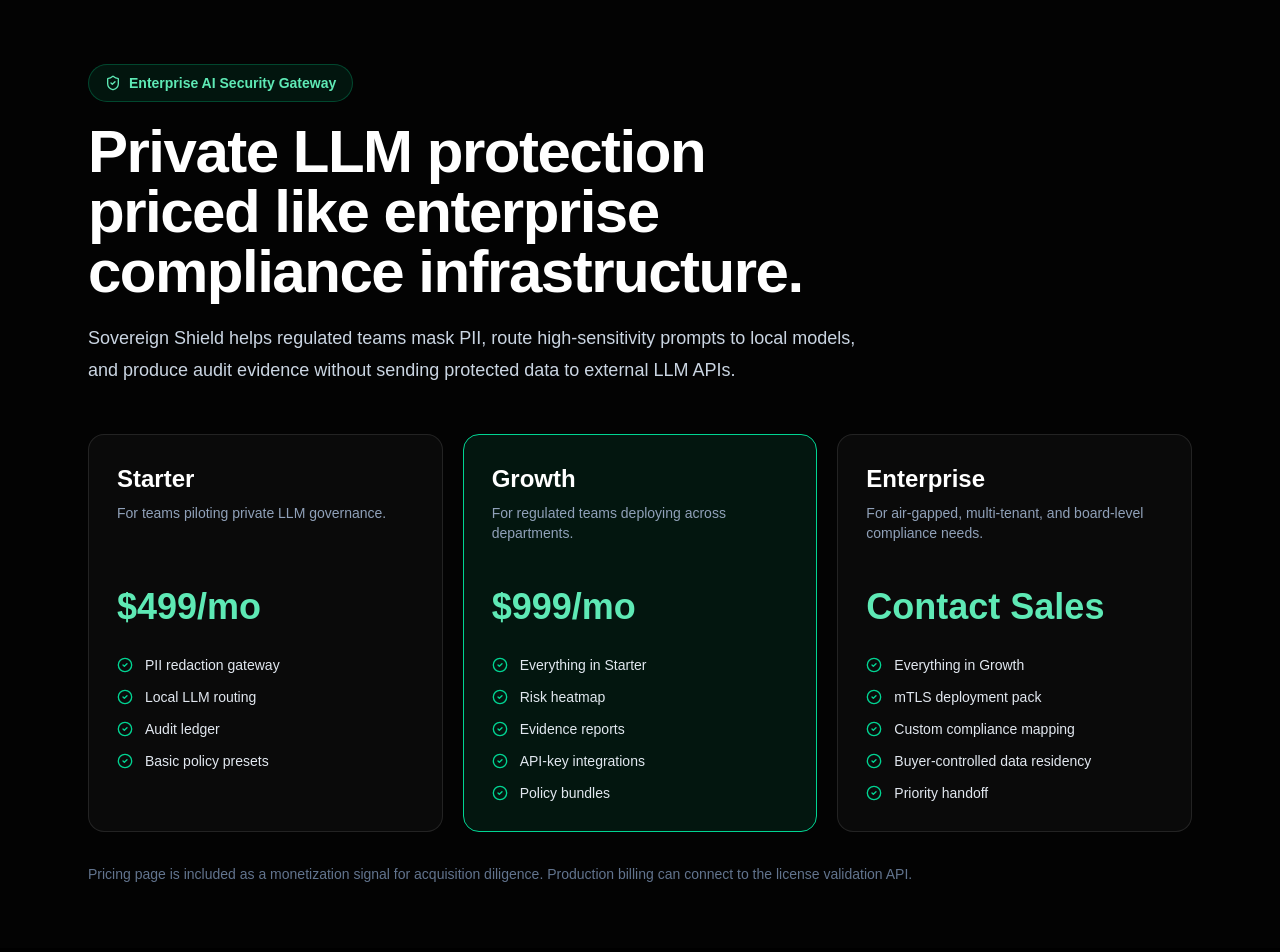
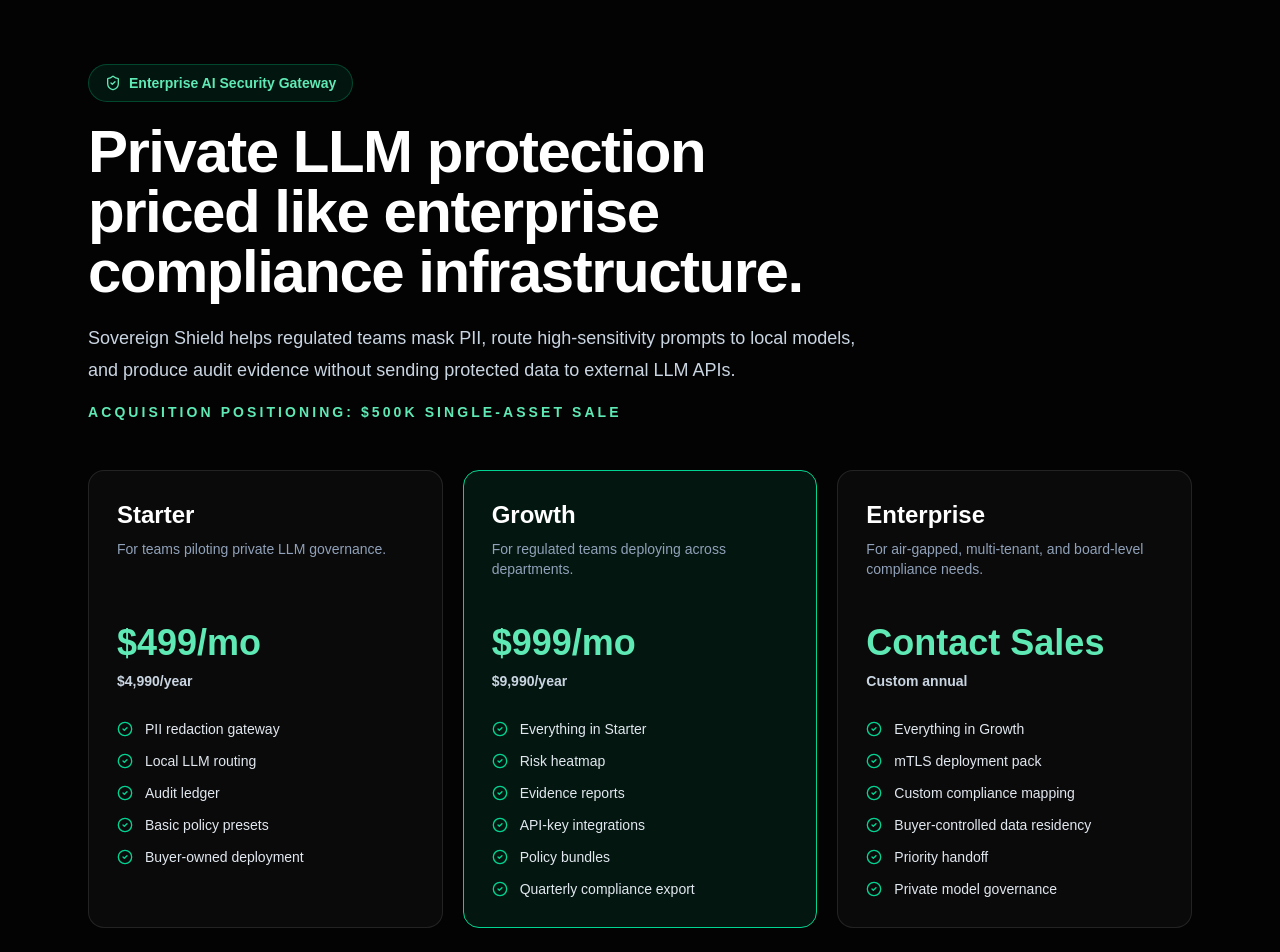
Before and after one commit to vishnuvardhanburri/Sentinel-Shield, a Next.js app in the folder frontend/: page /pricing in a window 1280 px wide. Shown: the top 952 px of the page. Built offline with nearby package versions, Linux system fonts and the light colour scheme.

Commit message:
docs: position sovereign shield for 500k acquisition

```diff
--- a/frontend/app/layout.tsx
+++ b/frontend/app/layout.tsx
@@ -13,7 +13,7 @@
 });
 
 export const metadata: Metadata = {
-  title: "Sentinel Shield | BY XAVIRA TECH LABS",
+  title: "Sovereign Shield | Xavira Tech Labs",
   description: "Enterprise AI Data Governance & PII Redaction — Xavira Tech Labs",
   icons: {
     icon: "/favicon.ico",
--- a/frontend/app/login/page.tsx
+++ b/frontend/app/login/page.tsx
@@ -59,7 +59,7 @@
               <path strokeLinecap="round" strokeLinejoin="round" strokeWidth="2" d="M9 12l2 2 4-4m5.618-4.016A11.955 11.955 0 0112 2.944a11.955 11.955 0 01-8.618 3.04A12.02 12.02 0 003 9c0 5.591 3.824 10.29 9 11.622 5.176-1.332 9-6.03 9-11.622 0-1.042-.133-2.052-.382-3.016z" />
             </svg>
           </div>
-          <h1 className="text-3xl font-extrabold text-[#f8fafc] tracking-tight">Sentinel Shield</h1>
+          <h1 className="text-3xl font-extrabold text-[#f8fafc] tracking-tight">Sovereign Shield</h1>
           <p className="text-[#38bdf8] mt-2 text-xs uppercase tracking-widest font-bold opacity-80">BY XAVIRA TECH LABS</p>
         </div>
 
--- a/frontend/app/page.tsx
+++ b/frontend/app/page.tsx
@@ -1,7 +1,7 @@
 import Dashboard from '../components/Dashboard';
 
 export const metadata = {
-  title: 'Sentinel Shield v2 | Enterprise AI Data Governance',
+  title: 'Sovereign Shield v2 | Enterprise AI Security Gateway',
   description: 'HIPAA · DPDP 2026 · GDPR compliant AI governance platform with real-time PII redaction, immutable audit ledger, and department-level policy enforcement.',
 };
 
--- a/frontend/app/pricing/page.tsx
+++ b/frontend/app/pricing/page.tsx
@@ -4,21 +4,24 @@
   {
     name: 'Starter',
     price: '$499/mo',
+    annual: '$4,990/year',
     description: 'For teams piloting private LLM governance.',
-    features: ['PII redaction gateway', 'Local LLM routing', 'Audit ledger', 'Basic policy presets'],
+    features: ['PII redaction gateway', 'Local LLM routing', 'Audit ledger', 'Basic policy presets', 'Buyer-owned deployment'],
   },
   {
     name: 'Growth',
     price: '$999/mo',
+    annual: '$9,990/year',
     description: 'For regulated teams deploying across departments.',
-    features: ['Everything in Starter', 'Risk heatmap', 'Evidence reports', 'API-key integrations', 'Policy bundles'],
+    features: ['Everything in Starter', 'Risk heatmap', 'Evidence reports', 'API-key integrations', 'Policy bundles', 'Quarterly compliance export'],
     featured: true,
   },
   {
     name: 'Enterprise',
     price: 'Contact Sales',
+    annual: 'Custom annual',
     description: 'For air-gapped, multi-tenant, and board-level compliance needs.',
-    features: ['Everything in Growth', 'mTLS deployment pack', 'Custom compliance mapping', 'Buyer-controlled data residency', 'Priority handoff'],
+    features: ['Everything in Growth', 'mTLS deployment pack', 'Custom compliance mapping', 'Buyer-controlled data residency', 'Priority handoff', 'Private model governance'],
   },
 ];
 
@@ -42,6 +45,9 @@
             Sovereign Shield helps regulated teams mask PII, route high-sensitivity prompts to local models,
             and produce audit evidence without sending protected data to external LLM APIs.
           </p>
+          <p className="mt-4 text-sm font-semibold uppercase tracking-[0.22em] text-emerald-300">
+            Acquisition positioning: $500K single-asset sale
+          </p>
         </div>
         <div className="grid gap-5 md:grid-cols-3">
           {plans.map((plan) => (
@@ -52,6 +58,7 @@
               <h2 className="text-2xl font-black">{plan.name}</h2>
               <p className="mt-2 min-h-14 text-sm text-slate-400">{plan.description}</p>
               <div className="mt-7 text-4xl font-black text-emerald-300">{plan.price}</div>
+              <div className="mt-2 text-sm font-semibold text-slate-300">{plan.annual}</div>
               <ul className="mt-7 space-y-3 text-sm text-slate-200">
                 {plan.features.map((feature) => (
                   <li key={feature} className="flex gap-3">
--- a/frontend/components/Dashboard.tsx
+++ b/frontend/components/Dashboard.tsx
@@ -64,7 +64,7 @@
           <div className="w-16 h-16 bg-emerald-500/10 border border-emerald-500/30 rounded-2xl flex items-center justify-center mx-auto mb-5 shadow-[0_0_40px_rgba(16,185,129,0.15)] overflow-hidden">
             <span className="text-2xl font-black text-emerald-300 tracking-tight">XT</span>
           </div>
-          <h1 className="text-3xl font-black text-white tracking-tight">SENTINEL <span className="text-emerald-400">SHIELD</span></h1>
+          <h1 className="text-3xl font-black text-white tracking-tight">SOVEREIGN <span className="text-emerald-400">SHIELD</span></h1>
           <p className="text-emerald-500/80 text-xs uppercase tracking-[0.2em] font-bold mt-2 font-display">BY XAVIRA TECH LABS</p>
         </div>
 
@@ -144,7 +144,7 @@
             <Key className="text-amber-400" size={24} />
           </div>
           <h1 className="text-2xl font-black text-white">Rotate Temporary Password</h1>
-          <p className="text-xs text-slate-500 mt-2">Required before protected Sentinel Shield features unlock.</p>
+          <p className="text-xs text-slate-500 mt-2">Required before protected Sovereign Shield features unlock.</p>
         </div>
         {error && <div className="mb-4 p-3 bg-rose-500/10 border border-rose-500/20 rounded-xl text-rose-400 text-sm">{error}</div>}
         <div className="space-y-4">
@@ -1075,7 +1075,7 @@
       firewall: ['/api/v2/enterprise/firewall/rules', { name: 'Block Secret Merger', action: 'quarantine', pattern: 'secret merger', department: 'GLOBAL', severity: 9 }],
       bundle: ['/api/v2/enterprise/policy-bundles/sign', { bundle_name: 'global-sensitive-context-v1', target_scope: 'all-edge-nodes', yaml_content: 'rules: []' }],
       mtls: ['/api/v2/enterprise/mtls/nginx', { server_name: 'sentinel-shield.local', ca_cert_path: '/etc/sentinel/ca.crt', upstream_url: 'http://127.0.0.1:8000' }],
-      branding: ['/api/v2/enterprise/branding', { company_name: 'Buyer Organization', product_name: 'Sentinel Shield', primary_color: '#10b981', compliance_frameworks: ['DPDP_2026', 'GDPR', 'FedRAMP'] }],
+      branding: ['/api/v2/enterprise/branding', { company_name: 'Buyer Organization', product_name: 'Sovereign Shield', primary_color: '#10b981', compliance_frameworks: ['DPDP_2026', 'GDPR', 'FedRAMP'] }],
       anchor: ['/api/v2/enterprise/ledger/anchor', {}],
       backup: ['/api/v2/enterprise/backup', {}],
       threat: ['/api/v2/enterprise/threat-model', { deployment_name: 'Buyer Production', internet_exposed: false, cloud_llm_enabled: false, mTLS_enforced: true }],
@@ -1466,7 +1466,7 @@
               <span className="text-sm font-black text-emerald-300 tracking-tight">XT</span>
             </div>
             <div>
-              <h1 className="text-sm font-black text-white tracking-tight">SENTINEL <span className="text-emerald-400">SHIELD</span></h1>
+              <h1 className="text-sm font-black text-white tracking-tight">SOVEREIGN <span className="text-emerald-400">SHIELD</span></h1>
               <p className="text-[10px] text-emerald-500/80 font-bold uppercase tracking-widest">BY XAVIRA TECH LABS</p>
             </div>
           </div>
@@ -1509,7 +1509,7 @@
             <h2 className="text-2xl font-black text-white">
               {NAV.find(n => n.id === activeTab)?.label || 'Dashboard'}
             </h2>
-            <p className="text-xs text-slate-600 mt-0.5">Sentinel Shield Enterprise · Xavira Tech Labs</p>
+            <p className="text-xs text-slate-600 mt-0.5">Sovereign Shield Enterprise · Xavira Tech Labs</p>
           </div>
           <div className="flex items-center gap-3">
             <button id="refresh-status-btn" onClick={() => fetchStatus()}
```
Also changed, not shown: 3 other files (tests, documents, lock files or other folders).
